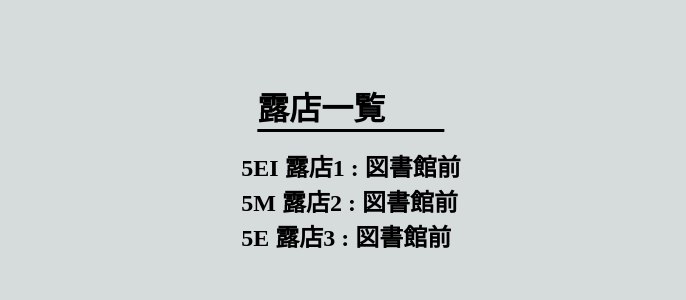
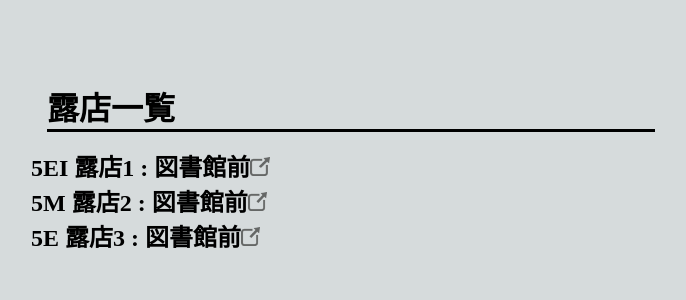
Before and after one commit to nitfc-festival-system-team/2023hp, a Next.js app: page /contents/stand in a window 1280 px wide. Shown: the top 300 px of the page, without its empty margins (289-975 px from the left). Built offline with nearby package versions, Linux system fonts and the light colour scheme.

Commit message:
リンクマーク追加

```diff
--- a/src/components/StandList.tsx
+++ b/src/components/StandList.tsx
@@ -26,6 +26,12 @@ const StandItem = ({ stand }: { stand: StandType }) => {
         {stand.url && (
           <div onClick={handleRedirect} style={{ cursor: "pointer" }}>
             {stand.organizer + "  " + stand.name + " : " + stand.place}
+            <img
+              src="/image/gadget24.png"
+              alt="link mark"
+              width="3%"
+              height="3%"
+            />
           </div>
         )}
       </h2>
```
Also changed, not shown: public/image/gadget24.png (added).
